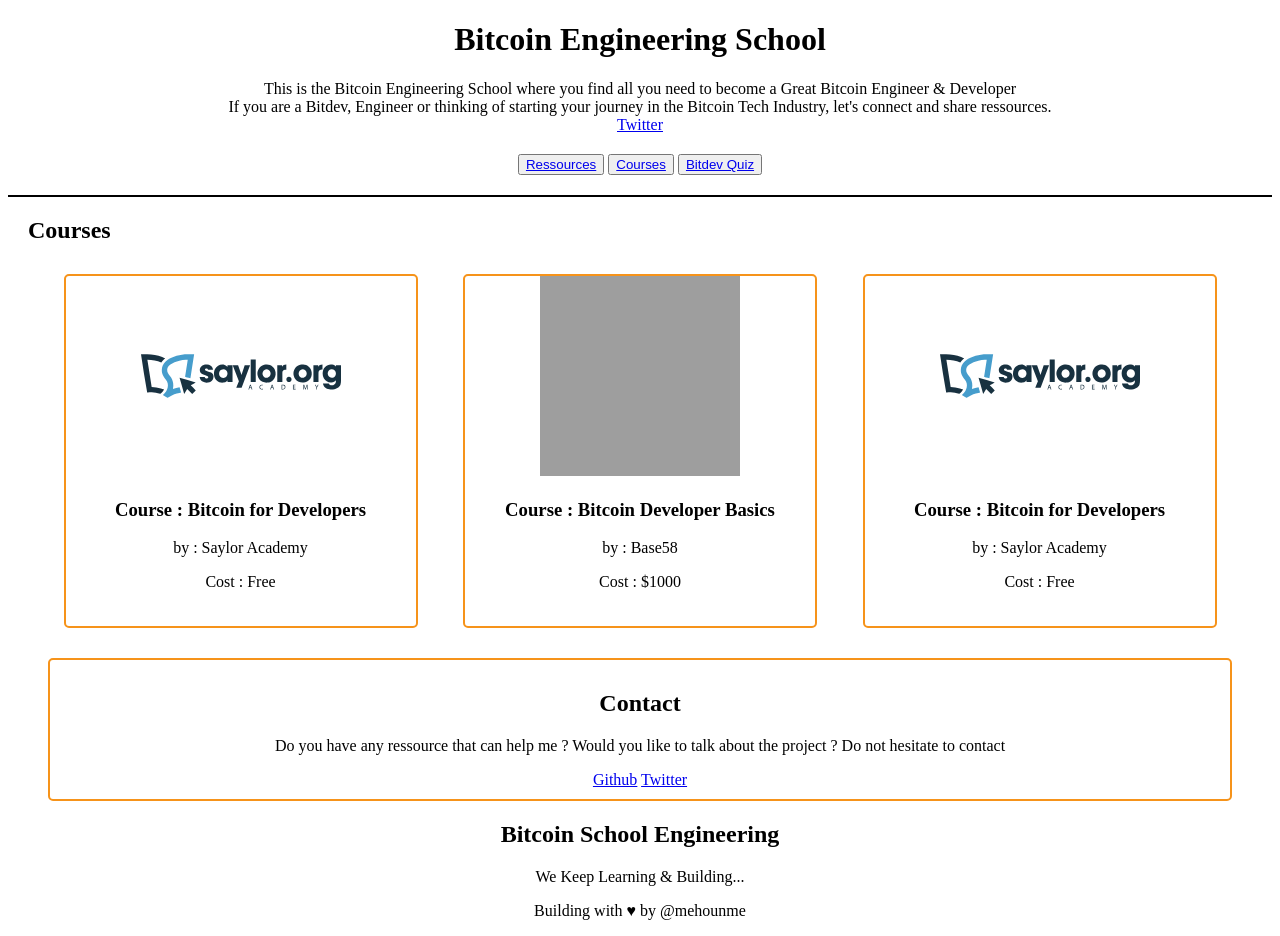
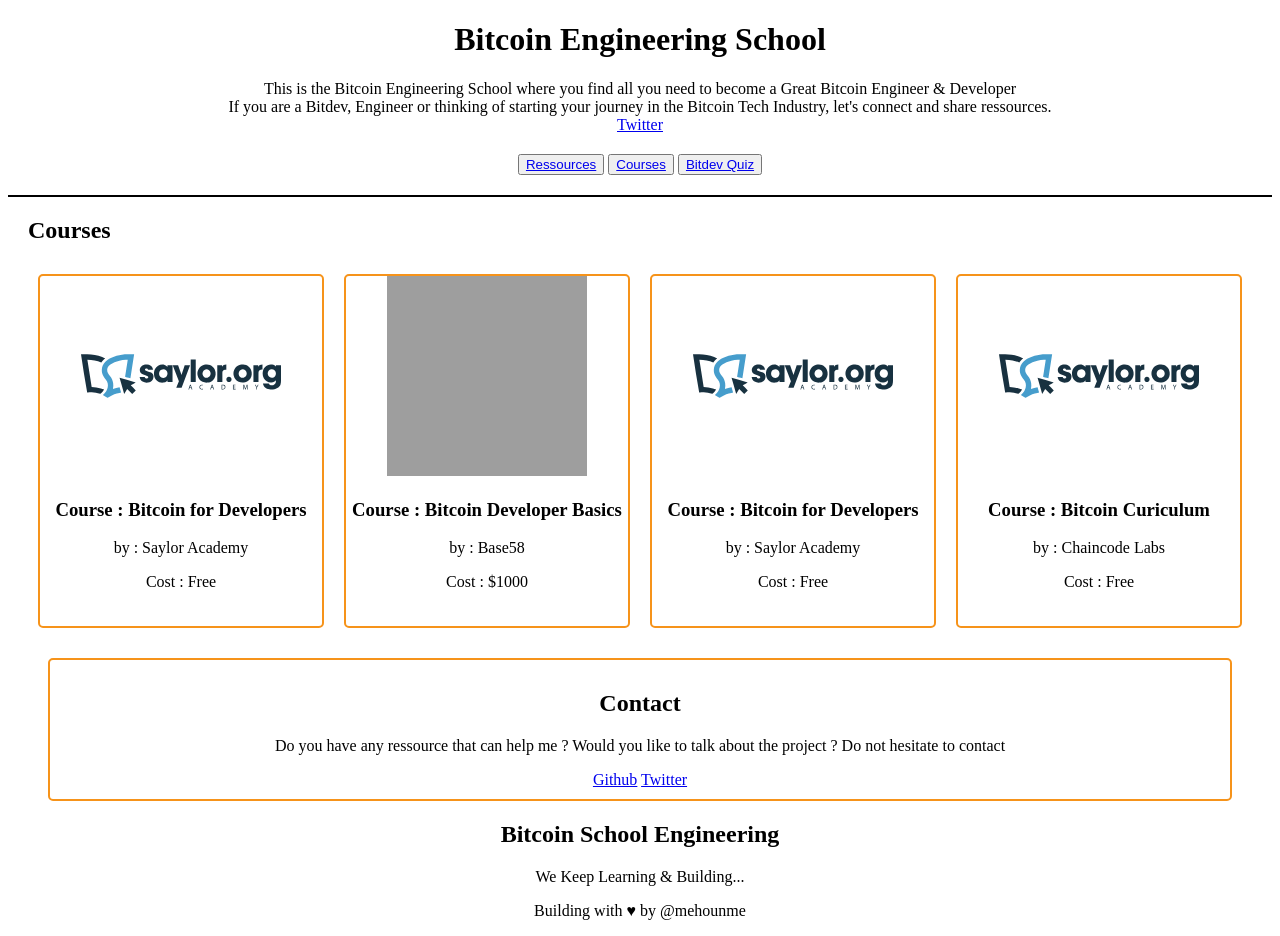
Before and after one commit to AlphonseMehounme/bitdev, a plain HTML site: page course.html in a window 1280 px wide. Drawn offline with Linux system fonts and the light colour scheme; grey boxes are pictures that could not be loaded.

Commit message:
Chaincode Labs Bitcoin course added

```diff
--- a/course.html
+++ b/course.html
@@ -41,6 +41,12 @@
               <p>by : Saylor Academy</p>
               <p>Cost : Free</p>
             </article>
+            <article class="course">
+              <a href="https://learn.saylor.org/course/view.php?id=500"><img src="images/bitcoinforeveryone.svg"></a>
+              <h3>Course : Bitcoin Curiculum</h3>
+              <p>by : Chaincode Labs</p>
+              <p>Cost : Free</p>
+            </article>
           </section>
           <section id="contact" class="ressourcebox">
             <h2>Contact</h2>
```
